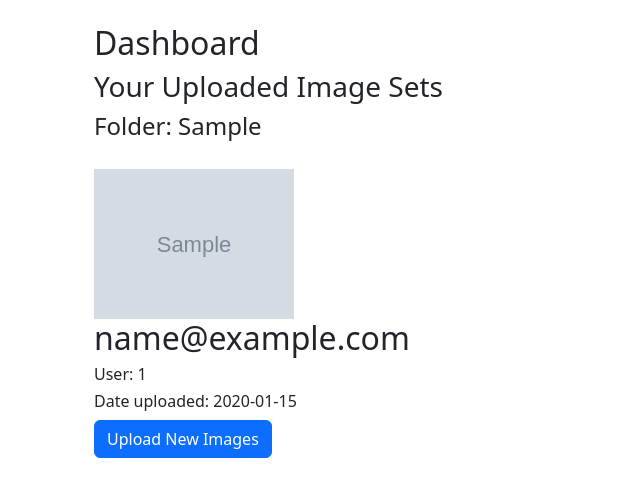
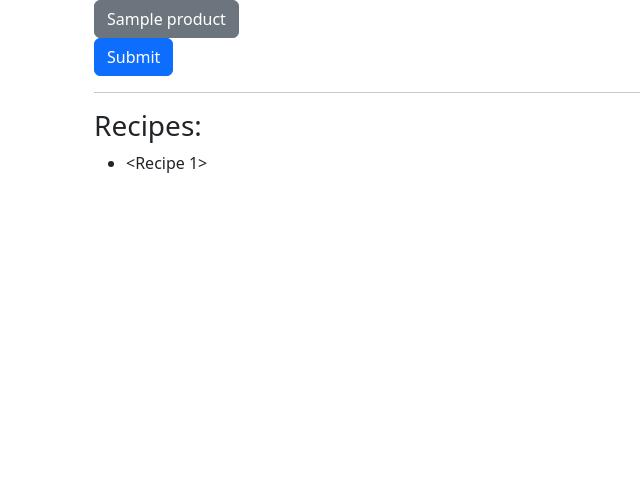
Before and after one commit to vladbortnik/recipe-web-app, a Flask app: template app/templates/dashboard.html in a window 1280 px wide. Shown: the part 76-573 px from the top of the page, without its empty margins (0-640 px from the left). Run offline with Flask 3, Linux system fonts and the light colour scheme; tables that the repository leaves empty hold one stand-in row (values such as "Sample post"); the template is opened without the code that fills it: values that come from a table or form of the project are taken from there, most other values are stand-ins (such as "Sample title", 1, 10 or a date in 2020); grey boxes marked "Sample" are stand-in pictures; some libraries are stand-ins or nearby versions.

Commit message:
WIP: add get_recipe(), logger, /dashboard

```diff
--- a/app/models.py
+++ b/app/models.py
@@ -14,7 +14,6 @@ class ImgSet(db.Model):
     __tablename__ = 'imgsets'
     id = db.Column(db.Integer, primary_key=True)
     user_id = db.Column(db.Integer, db.ForeignKey('users.id'), nullable=False)
-    # unique_dir = db.Column(db.String(255), nullable=False)
     folder_path = db.Column(db.String(255), nullable=False)
     products = db.Column(db.Text)  # Store detected products as a comma-separated string
     upload_date = db.Column(db.DateTime, default=db.func.current_timestamp())
@@ -29,6 +28,8 @@ class Recipe(db.Model):
     date_created = db.Column(db.DateTime, default=db.func.current_timestamp())
 
     imgset = db.relationship('ImgSet', backref=db.backref('recipes', lazy=True))
+
+
 
 
 ###########  COPY OF ImgSet  ###########
--- a/app/templates/dashboard.html
+++ b/app/templates/dashboard.html
@@ -4,36 +4,76 @@
 {% block title %}Dashboard | Recipe{% endblock %}
 
 {% block content %}
-<div class="container mt-4">
-    <h2>Dashboard</h2>
+<div class="container">
+  <form id="product-form" method="post">
+    <div class="product-buttons">
+      {% for product in products %}
+        <label class="btn btn-secondary product-checkbox">
+          <input type="checkbox" name="product" value="{{ product }}" class="d-none">{{ product }}
+        </label>
+      {% endfor %}
+    </div>
+    <button type="submit" class="btn btn-primary">Submit</button>
+  </form>
 
-    <h3>Your Uploaded Image Sets</h3>
-    {% if grouped_image_sets %}
-        {% for unique_folder, image_sets in grouped_image_sets.items() %}
-            <div class="folder-section">
-                <h4>Folder: {{ unique_folder }}</h4>
-                <div class="row">
-                    {% for image_set in image_sets %}
-                        <div class="col-lg-4 col-md-6 col-sm-12">
-                            <article class="media content-section" style="margin-top:20px;">
-                                <!-- NEXT LINE HAS A LOGICAL BUG -->
-                                <img src="{{ url_for('static', filename=image_set.file_path) }}" class="img-fluid" style="max-height:150px; margin-right:20px;" alt="Product image">
-                                <div class="media-body">
-                                    <h2 class="article-title">{{ image_set.user.email }}</h2>
-                                    <div>
-                                        <h6 class="mr-2">User: {{ image_set.user_id }}</h6>
-                                        <h6 class="mr-2">Date uploaded: {{ image_set.upload_date.strftime('%Y-%m-%d') }}</h6>
-                                    </div>
-                                </div>
-                            </article>
-                        </div>
-                    {% endfor %}
-                </div>
-            </div>
-        {% endfor %}
-    {% else %}
-        <p>No uploaded image sets yet.</p>
-    {% endif %}
-    <a href="{{ url_for('upload') }}" class="btn btn-primary">Upload New Images</a>
+  {% if recipes %}
+  <hr>
+  <h3>Recipes:</h3>
+  <ul>
+    {% for recipe in recipes %}
+        <li>{{ recipe }}</li>
+    {% endfor %}
+  </ul>
+  {% endif %}
 </div>
+
+<!-- JS => 2 -->
+<script>
+  document.addEventListener('DOMContentLoaded', function () {
+    const labels = document.querySelectorAll('.product-checkbox');
+    labels.forEach(label => label.addEventListener('click', function (event) {
+      const checkbox = label.querySelector('input');
+      if (!checkbox.checked) {
+        label.classList.replace('btn-secondary', 'btn-success');
+        checkbox.checked = true;
+      } else {
+        label.classList.replace('btn-success', 'btn-secondary');
+        checkbox.checked = false;
+      }
+      console.log(`Checkbox ${checkbox.value} checked: ${checkbox.checked}`);
+    }));
+  });
+</script>
 {% endblock %}
+
+<!-- JS => 1 -->
+<script>
+  document.addEventListener('DOMContentLoaded', function () {
+    const labels = document.querySelectorAll('.product-checkbox');
+    labels.forEach(label => label.addEventListener('click', function (event) {
+      if (!label.querySelector('input').checked) {
+        label.classList.replace('btn-secondary', 'btn-success');
+      } else {
+        label.classList.replace('btn-success', 'btn-secondary');
+      }
+    }));
+  });
+  </script>
+
+<!-- JS => 2 -->
+<script>
+document.addEventListener('DOMContentLoaded', function () {
+  const labels = document.querySelectorAll('.product-checkbox');
+  labels.forEach(label => label.addEventListener('click', function (event) {
+    const checkbox = label.querySelector('input');
+    if (!checkbox.checked) {
+      label.classList.replace('btn-secondary', 'btn-success');
+      checkbox.checked = true;
+    } else {
+      label.classList.replace('btn-success', 'btn-secondary');
+      checkbox.checked = false;
+    }
+    console.log(`Checkbox ${checkbox.value} checked: ${checkbox.checked}`);
+  }));
+});
+</script>
--- a/compose.yaml
+++ b/compose.yaml
@@ -12,6 +12,7 @@ services:
       FLASK_APP: run.py
       FLASK_ENV: development
       FLASK_DEBUG: 1
+      # DEBUG_TB_PROFILER_ENABLED: 'true'  # Enable Debug Toolbar Profiler
       DB_HOST: db
       DB_PORT: 5432
       POSTGRES_DB: "${POSTGRES_DB}"
--- a/requirements.txt
+++ b/requirements.txt
@@ -25,3 +25,5 @@ click==8.1.7
 dnspython==2.6.1
 # google-cloud-vision==3.7.4
 azure-cognitiveservices-vision-computervision==0.9.0
+flask-debugtoolbar==0.15.1
+rich==13.8.0
--- a/run.py
+++ b/run.py
@@ -3,4 +3,4 @@ from app import create_app
 app = create_app()
 
 if __name__ == "__main__":
-    app.run(host='0.0.0.0', port=5001, debug=True)
+    app.run(host='0.0.0.0', port=5001, debug=app.config['DEBUG'])
```
Also changed, not shown: app/__init__.py (+101 -0 lines), app/config.py (+8 -0 lines), app/routes.py (+46 -4 lines), app/utils.py (+72 -2 lines), 2 other files.
